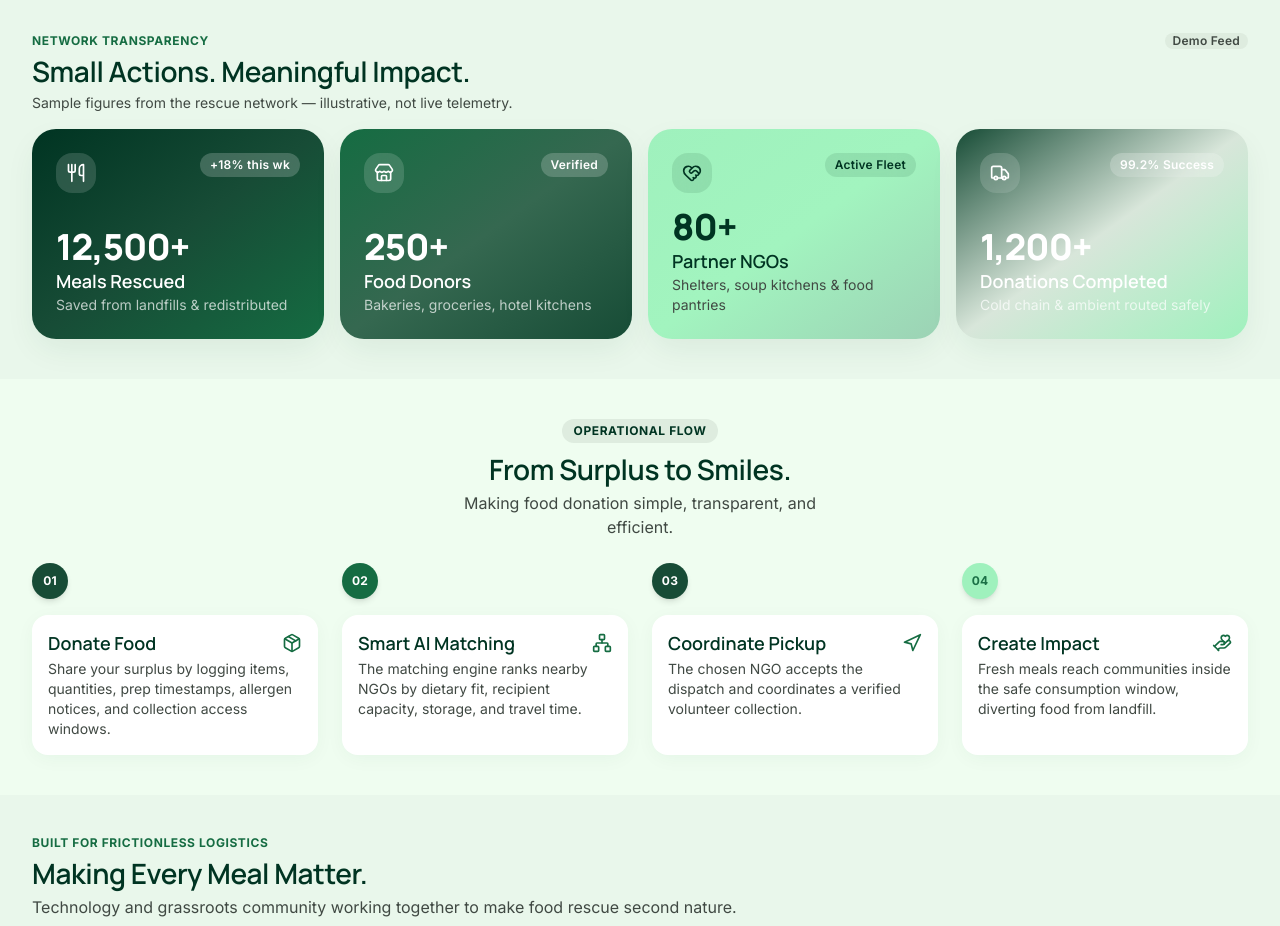
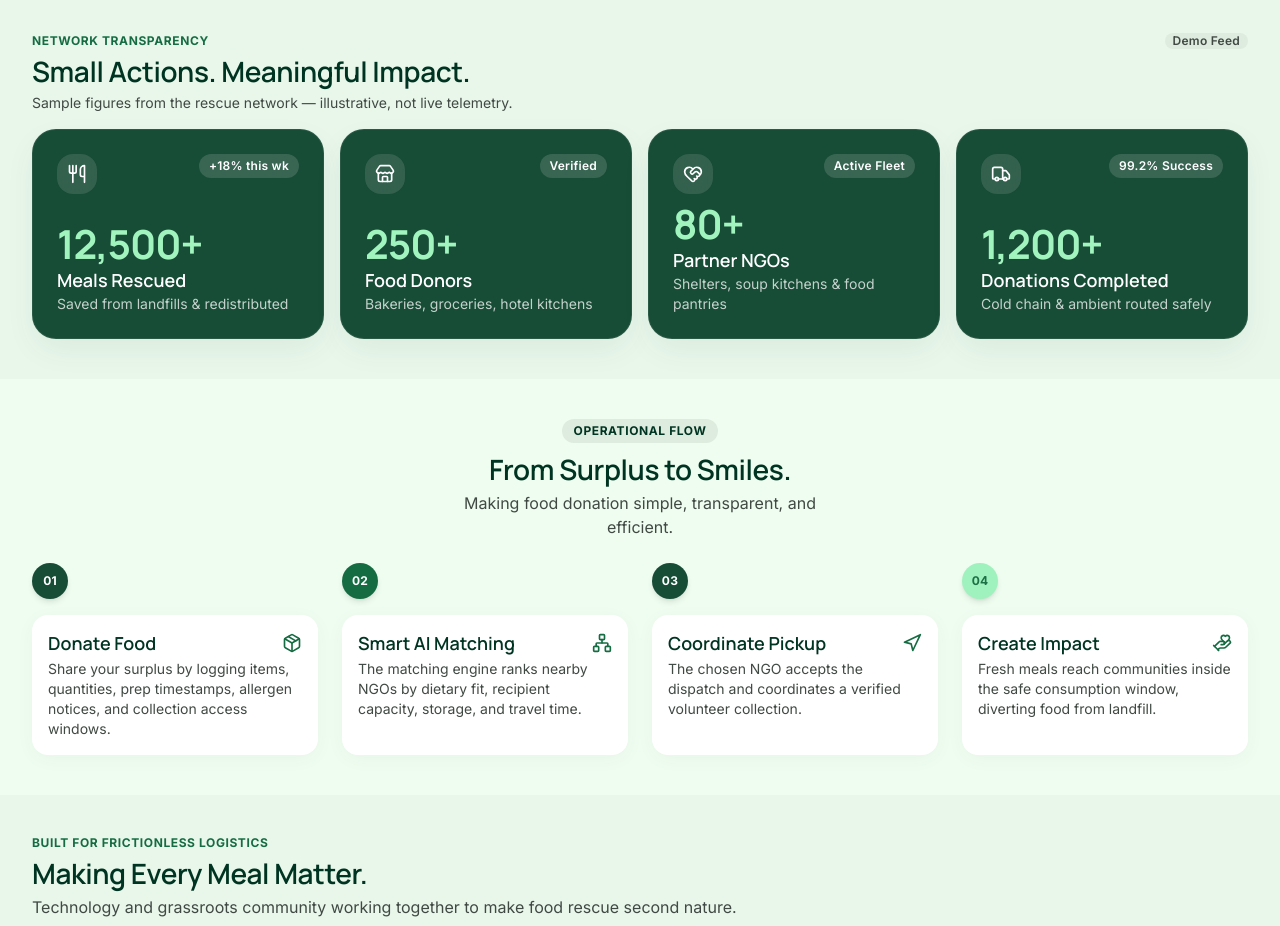
Before and after one commit to nikhith128/foodBridge, a React (Vite) app in the folder frontend/: page / in a window 1280 px wide. Shown: the part 840-1766 px from the top of the page. Built offline with nearby package versions, Linux system fonts and the light colour scheme; no server answers.

Commit message:
fix: consistent dark stat cards with accessible contrast

```diff
--- a/frontend/src/pages/public/Home.jsx
+++ b/frontend/src/pages/public/Home.jsx
@@ -60,23 +60,6 @@ function SectionPill({ tone = 'high', children }) {
     </span>
   );
 }
-
-// The two ink treatments the metric cards use: light text on the deep
-// gradients, dark text on the pale ones.
-const STAT_TONES = {
-  dark: {
-    text: 'text-on-primary',
-    sub: 'text-on-primary/70',
-    chip: 'bg-white/20 text-on-primary',
-    icon: 'bg-white/15 text-on-primary',
-  },
-  light: {
-    text: 'text-primary',
-    sub: 'text-on-surface-variant',
-    chip: 'bg-primary/10 text-primary',
-    icon: 'bg-primary/10 text-primary',
-  },
-};
 
 // --- Sections ---------------------------------------------------------------
 
@@ -257,34 +240,27 @@ function ImpactCarousel() {
       <div className="flex snap-x snap-mandatory gap-space-md overflow-x-auto pb-space-sm lg:grid lg:grid-cols-4 lg:overflow-visible lg:pb-0">
         {HOME_STATS.map((stat) => {
           const Icon = stat.icon;
-          const ink = STAT_TONES[stat.tone] || STAT_TONES.dark;
           return (
             <div
               key={stat.key}
-              className={cn(
-                'flex h-[210px] w-[275px] shrink-0 snap-center flex-col justify-between rounded-3xl bg-gradient-to-br p-space-lg shadow-card-hover lg:w-auto',
-                stat.gradient
-              )}
+              className="flex h-[210px] w-[275px] shrink-0 snap-center flex-col justify-between rounded-3xl border border-white/[0.08] bg-primary-container p-space-lg shadow-card-hover lg:w-auto"
             >
               <div className="flex items-start justify-between gap-2">
-                <span className={cn('flex h-10 w-10 items-center justify-center rounded-2xl backdrop-blur-md', ink.icon)}>
+                <span className="flex h-10 w-10 items-center justify-center rounded-2xl bg-white/[0.12] text-on-primary backdrop-blur-md">
                   <Icon className="h-5 w-5" aria-hidden="true" />
                 </span>
-                <span
-                  className={cn(
-                    'rounded-full px-2.5 py-1 font-label-sm text-label-sm font-semibold backdrop-blur-md',
-                    ink.chip
-                  )}
-                >
+                <span className="rounded-full bg-white/15 px-2.5 py-1 font-label-sm text-label-sm font-semibold text-on-primary backdrop-blur-md">
                   {stat.badge}
                 </span>
               </div>
               <div>
-                <div className={cn('font-display text-display-mobile leading-none tracking-tight', ink.text)}>
+                <div className="font-display text-[2.5rem] font-bold leading-none tracking-tight text-secondary-fixed">
                   {stat.value}
                 </div>
-                <div className={cn('mt-1 font-title-md text-title-md font-medium', ink.text)}>{stat.label}</div>
-                <div className={cn('mt-0.5 font-body-sm text-body-sm', ink.sub)}>{stat.note}</div>
+                <div className="mt-1 font-title-md text-title-md font-semibold text-on-primary">
+                  {stat.label}
+                </div>
+                <div className="mt-0.5 font-body-sm text-body-sm text-on-primary/75">{stat.note}</div>
               </div>
             </div>
           );
```
